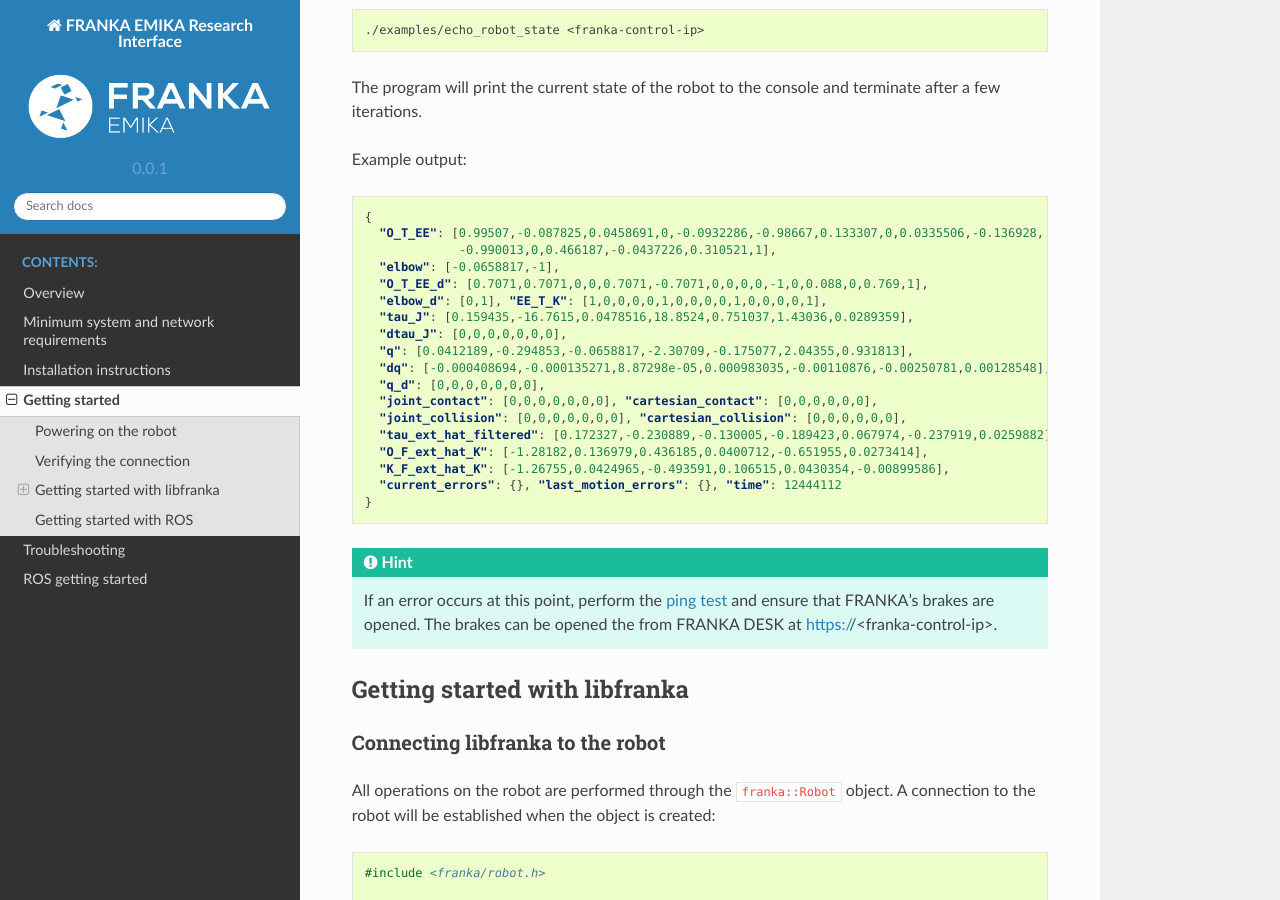
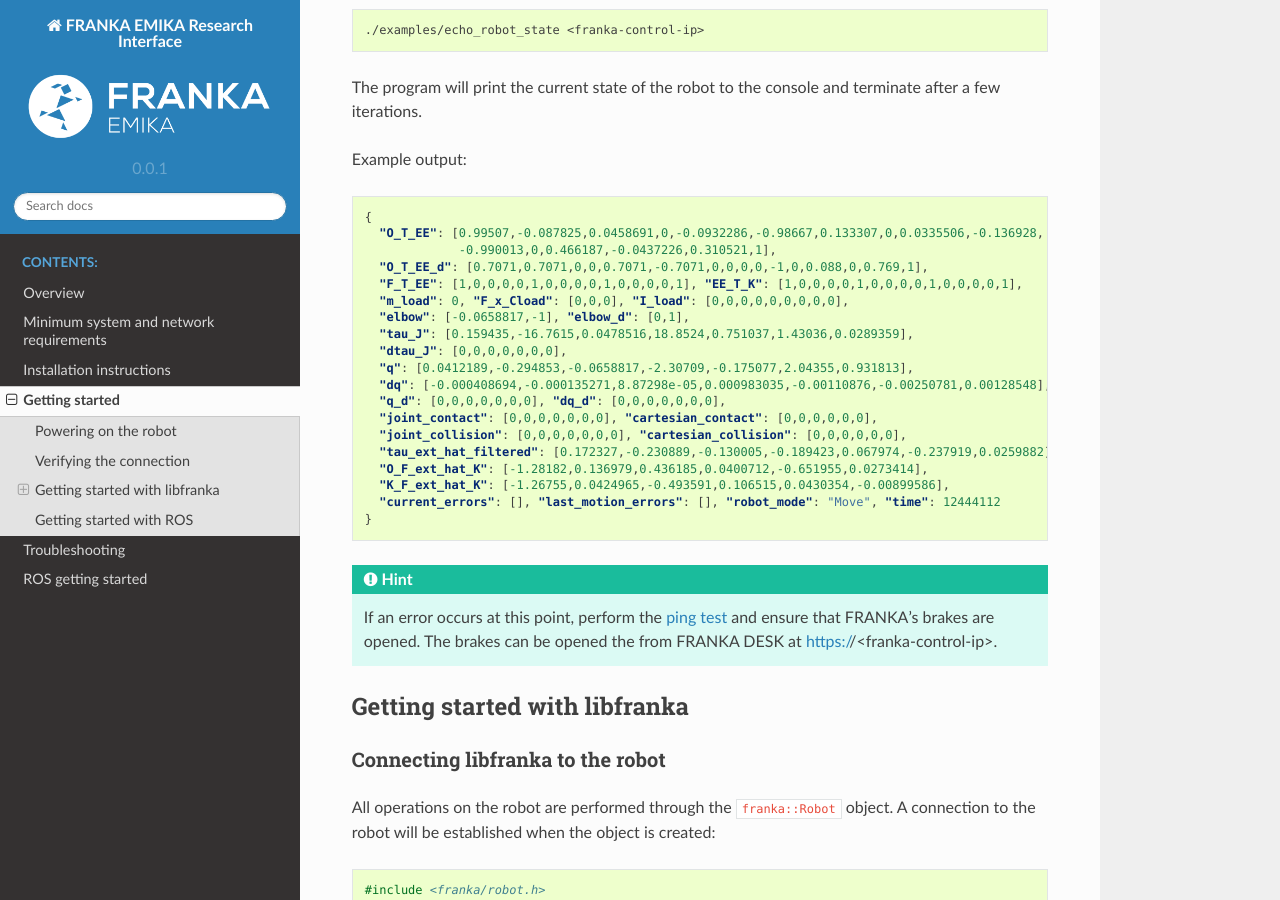
Before and after one commit to frankaemika/docs, a Sphinx documentation site: the page built from source/tutorial.rst, in a window 1280 px wide and 900 px high, scrolled down 1139 px. Built offline with Sphinx 7.4.7 and the Read the Docs theme 2.0.0, drawn with Linux system fonts in a browser that asks for light colours.

Commit message:
Updated example robot state.

```diff
--- a/source/tutorial.rst
+++ b/source/tutorial.rst
@@ -57,20 +57,21 @@
     {
       "O_T_EE": [0.99507,-0.087825,0.0458691,0,-0.0932286,-0.98667,0.133307,0,0.0335506,-0.136928,
                  -0.990013,0,0.466187,-0.0437226,0.310521,1],
-      "elbow": [-0.0658817,-1],
       "O_T_EE_d": [0.7071,0.7071,0,0,0.7071,-0.7071,0,0,0,0,-1,0,0.088,0,0.769,1],
-      "elbow_d": [0,1], "EE_T_K": [1,0,0,0,0,1,0,0,0,0,1,0,0,0,0,1],
+      "F_T_EE": [1,0,0,0,0,1,0,0,0,0,1,0,0,0,0,1], "EE_T_K": [1,0,0,0,0,1,0,0,0,0,1,0,0,0,0,1],
+      "m_load": 0, "F_x_Cload": [0,0,0], "I_load": [0,0,0,0,0,0,0,0,0],
+      "elbow": [-0.0658817,-1], "elbow_d": [0,1],
       "tau_J": [0.159435,-16.7615,0.0478516,18.8524,0.751037,1.43036,0.0289359],
       "dtau_J": [0,0,0,0,0,0,0],
       "q": [0.0412189,-0.294853,-0.0658817,-2.30709,-0.175077,2.04355,0.931813],
       "dq": [-0.000408694,-0.000135271,8.87298e-05,0.000983035,-0.00110876,-0.00250781,0.00128548],
-      "q_d": [0,0,0,0,0,0,0],
+      "q_d": [0,0,0,0,0,0,0], "dq_d": [0,0,0,0,0,0,0],
       "joint_contact": [0,0,0,0,0,0,0], "cartesian_contact": [0,0,0,0,0,0],
       "joint_collision": [0,0,0,0,0,0,0], "cartesian_collision": [0,0,0,0,0,0],
       "tau_ext_hat_filtered": [0.172327,-0.230889,-0.130005,-0.189423,0.067974,-0.237919,0.0259882],
       "O_F_ext_hat_K": [-1.28182,0.136979,0.436185,0.0400712,-0.651955,0.0273414],
       "K_F_ext_hat_K": [-1.26755,0.0424965,-0.493591,0.106515,0.0430354,-0.00899586],
-      "current_errors": {}, "last_motion_errors": {}, "time": 12444112
+      "current_errors": [], "last_motion_errors": [], "robot_mode": "Move", "time": 12444112
     }
 
 
```
